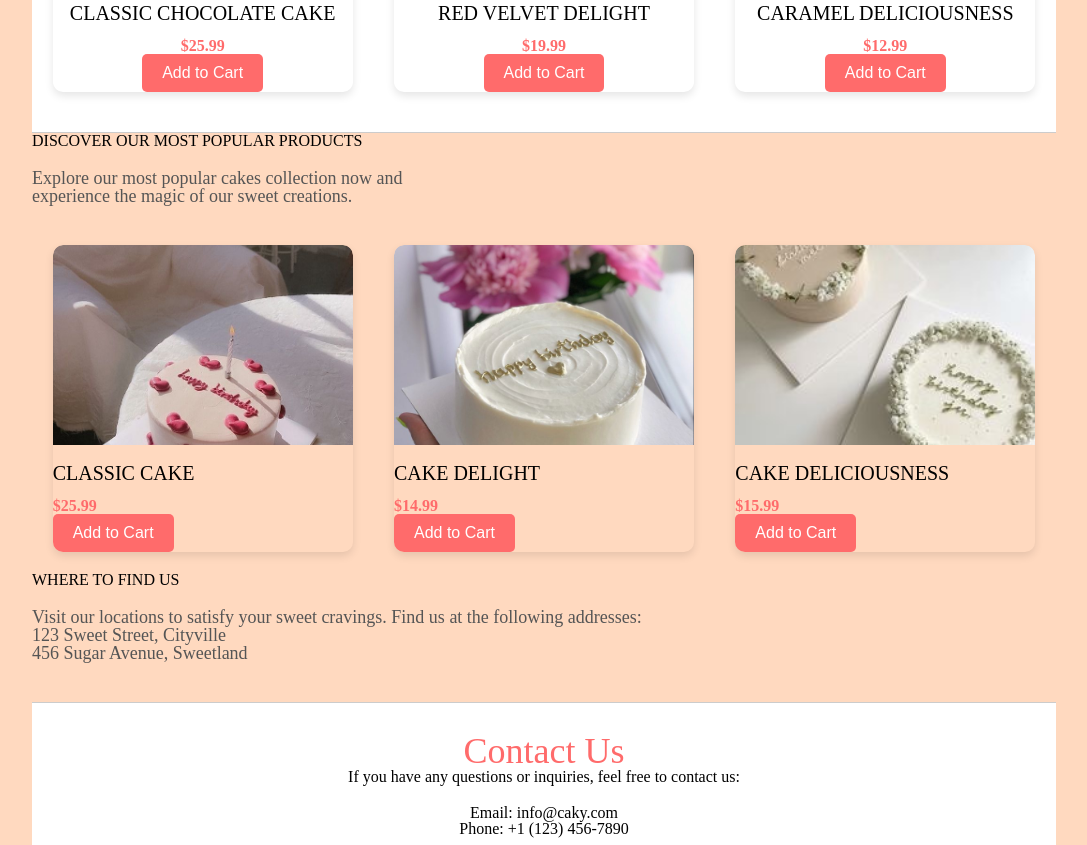
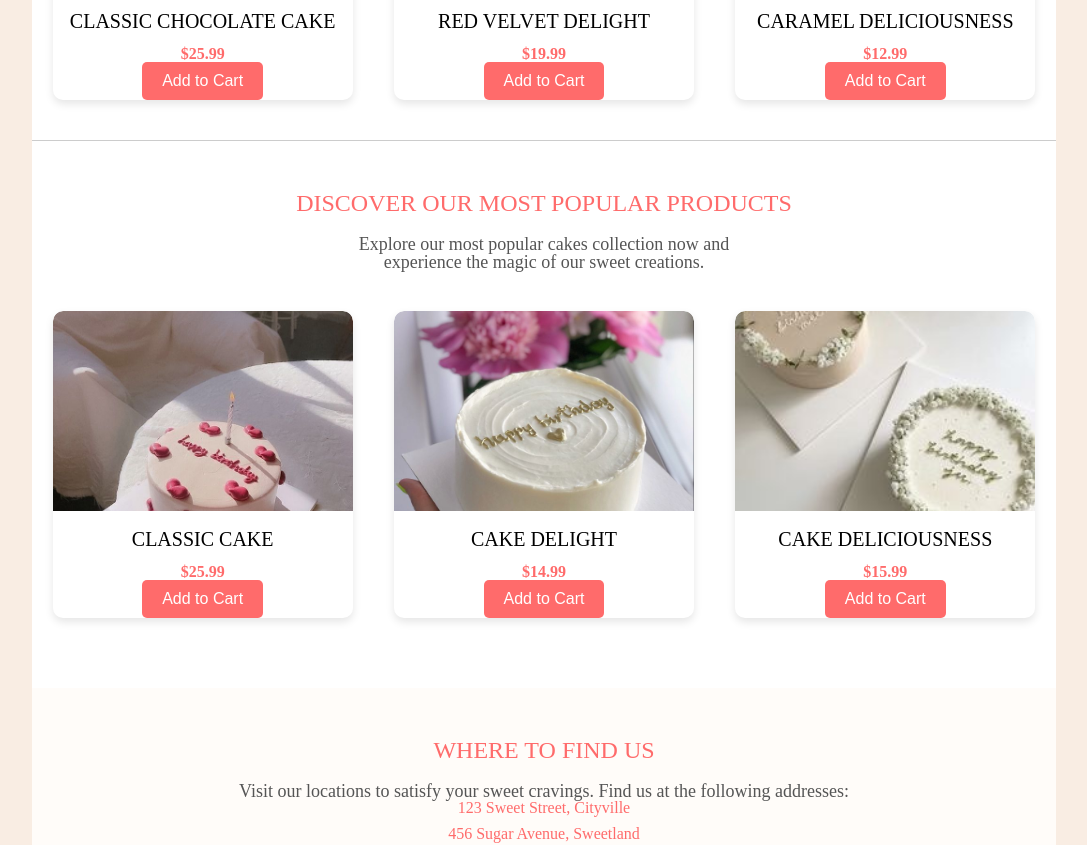
Before and after one commit to feliciaL3/WP_LABS, a plain HTML site: page LAB_2_WP/index.html in a window 1280 px wide. Shown: the part 1187-2032 px from the top of the page, without its empty margins (96-1183 px from the left). Drawn offline with Linux system fonts and the light colour scheme.

Commit message:
add style for Popular section

```diff
--- a/LAB_2_WP/style.css
+++ b/LAB_2_WP/style.css
@@ -1,5 +1,5 @@
 body {
-    background-color: #ffd9bf; /* Light orange background color */
+    background-color: #f9ede3; /* Light orange background color */
 }
 
 .container {
@@ -17,7 +17,7 @@ body {
 .logo {
     font-size: 36px;
     font-weight: bold;
-    color: #ff6b6b; /* Pink color for the logo */
+    color:#ff6b6b; /* Pink color for the logo */
 }
 
 .nav ul {
@@ -46,6 +46,12 @@ body {
     font-weight: bold;
     margin-bottom: 20px;
     color: #ff6b6b; /* Pink color for the heading */
+}
+
+
+/* Add a new style for the welcome text */
+.welcome-text {
+  color: #555; /* Change to the color you prefer */
 }
 
 .stats {
@@ -83,27 +89,29 @@ button {
 }
 
 .success {
-    background-color: #ffb6c1; /* Light pink background for the button */
-    color: #ff6b6b; /* Pink text color for the button */
-    width: 200px;
+    background-color: #ffd9bf; /* Light pink background for the button */
+    box-shadow: 2px 2px 2px #ff6b6b; /* Pink box shadow for the button */
+    border: 2px solid #ff6b6b; /* Pink border for the button */
+    color: #000000; /* Pink text color for the button */
+    width: 200px; /* Set a fixed width for the button */
     height: 100px;
 }
 
 .success:hover {
-    background-color: #ffccda; /* Lighter pink background on hover */
+    background-color: #ffe3cc; /* Lighter pink background on hover */
 }
 
 .call {
     background-color: #ffd9bf; /* Light orange background for the button */
     box-shadow: 2px 2px 2px #ff6b6b; /* Pink box shadow for the button */
     border: 2px solid #ff6b6b; /* Pink border for the button */
-    color: #ff6b6b; /* Pink text color for the button */
-    width: 200px;
+    color: #0d0d0d; /* Pink text color for the button */
+    width: 200px; /* Set a fixed width for the button */
     height: 100px;
 }
 
 .call:hover {
-    background-color: #ffe3cc; /* Lighter orange background on hover */
+    background-color: #f2e8e0; /* Lighter orange background on hover */
 }
 
 /* Navigation styles */
@@ -242,6 +250,91 @@ button {
   }
 
 
+  /* Common styles for section headers. FOr the find us title */
+.intro-header {
+  margin-bottom: 20px;
+  font-size: 24px; /* Set a common font size */
+  color: #ff6b6b; /* Set a common color for the section headers */
+}
+
+
+/*  Popular Products Section */
+#popularproducts {
+  padding: 50px 0;
+  background-color: #fff; /* White background color for the products section */
+  text-align: center;
+}
+
+.intro-header {
+  margin-bottom: 20px;
+}
+
+.intro-paragraph {
+  font-size: 18px;
+  color: #555; /* Dark gray text color for the introduction paragraph */
+  margin-bottom: 40px;
+}
+
+.card-container {
+  display: flex;
+  justify-content: space-around;
+  flex-wrap: wrap;
+}
+
+.card {
+  width: 300px;
+  margin-bottom: 20px;
+  box-shadow: 0 4px 8px rgba(0, 0, 0, 0.1);
+  border-radius: 10px;
+  overflow: hidden;
+}
+
+.card img {
+  width: 100%;
+  height: 200px; /* Set a fixed height for all images */
+  object-fit: cover; /* Maintain aspect ratio and cover the container */
+  border-radius: 10px 10px 0 0;
+}
+
+.card h1 {
+  font-size: 20px;
+  margin: 15px 0;
+}
+
+.price {
+  color: #ff6b6b; /* Pink color for the price */
+  font-weight: bold;
+}
+
+button {
+  background-color: #ff6b6b; /* Pink background color for the button */
+  color: #fff; /* White text color for the button */
+  padding: 10px 20px;
+  border: none;
+  border-radius: 5px;
+  font-size: 16px;
+  cursor: pointer;
+}
+
+button:hover {
+  background-color: #ff4d4d; /* Darker pink background on hover */
+}
+
+/* Responsive styles for cards on smaller screens */
+@media (max-width: 768px) {
+  .card {
+    width: 100%;
+  }
+}
+
+
+/* Common styles for section headers. FOr the find us title */
+.intro-header {
+margin-bottom: 20px;
+font-size: 24px; /* Set a common font size */
+color: #ff6b6b; /* Set a common color for the section headers */
+}
+
   /* Add a line between Products and Contact Us sections */
 #products {
     border-bottom: 1px solid #ccc; /* Gray border at the bottom of the products section */
@@ -254,3 +347,27 @@ button {
     text-align: center; /* Center text within the contacts div */
     border-top: 1px solid #ccc; /* Gray border at the top of the contacts section */
   }
+
+
+  /* Addresses Section */
+#addresses {
+  padding: 50px 0;
+  background-color: #fffcf9; /* Light orange background color for the addresses section */
+  text-align: center;
+}
+
+#addresses .intro-header {
+  margin-bottom: 20px;
+}
+
+#addresses .intro-paragraph {
+  font-size: 18px;
+  color: #555; /* Dark gray text color for the introduction paragraph */
+  margin-bottom: 40px;
+}
+
+#addresses .address {
+  font-size: 16px;
+  margin-bottom: 10px;
+  color: #ff6b6b; /* Pink color for addresses */
+}
```
